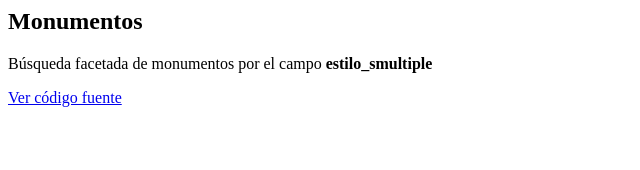
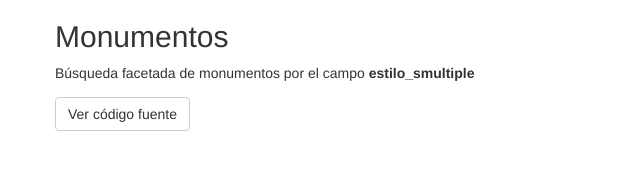
Before and after one commit to zaragoza-sedeelectronica/zaragoza-sedeelectronica.github.io, a plain HTML site: page solr/ejemplos/monumentos.html in a window 1280 px wide. Shown: the whole page, without its empty margins (0-640 px from the left). Drawn offline with nearby package versions, Linux system fonts and the light colour scheme.

Commit message:
Update monumentos.html

```diff
--- a/solr/ejemplos/monumentos.html
+++ b/solr/ejemplos/monumentos.html
@@ -3,6 +3,7 @@
 
 <head>
     <title>Monumentos</title>
+    <link rel="stylesheet" href="https://maxcdn.bootstrapcdn.com/bootstrap/3.3.2/css/bootstrap.min.css">
     <style type="text/css">
     #resultados {
         width: 75%;
@@ -12,14 +13,17 @@
         width: 25%;
         float: right;
     }
+    .boton{margin-top:1em;}
     </style>
 </head>
 
 <body>
+    <div class="container">
+        <div class="row">
             <h2>Monumentos</h2>
             <p>B&uacute;squeda facetada de monumentos por el campo <strong>estilo_smultiple</strong>
             </p>
-    <p><a href="https://github.com/zaragoza-sedeelectronica/zaragoza-sedeelectronica.github.io/blob/master/solr/ejemplos/monumentos.html">Ver código fuente</a></p>
+            <p class="boton"><a class="btn btn-default" role="button" href="https://github.com/zaragoza-sedeelectronica/zaragoza-sedeelectronica.github.io/blob/master/solr/ejemplos/monumentos.html">Ver código fuente</a></p>
             <div id="resultados">
                 <ul></ul>
             </div>
@@ -77,6 +81,8 @@
                 }
             }
             </script>
+        </div>
+    </div>
 </body>
 
 </html>
```
Lines whose indentation alone changed are shown as unchanged.
